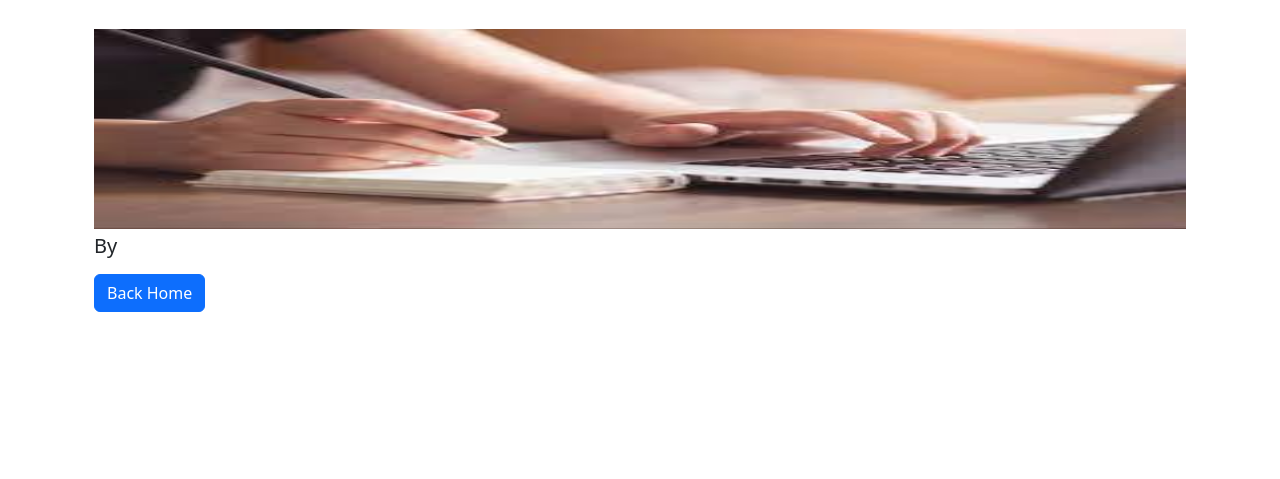
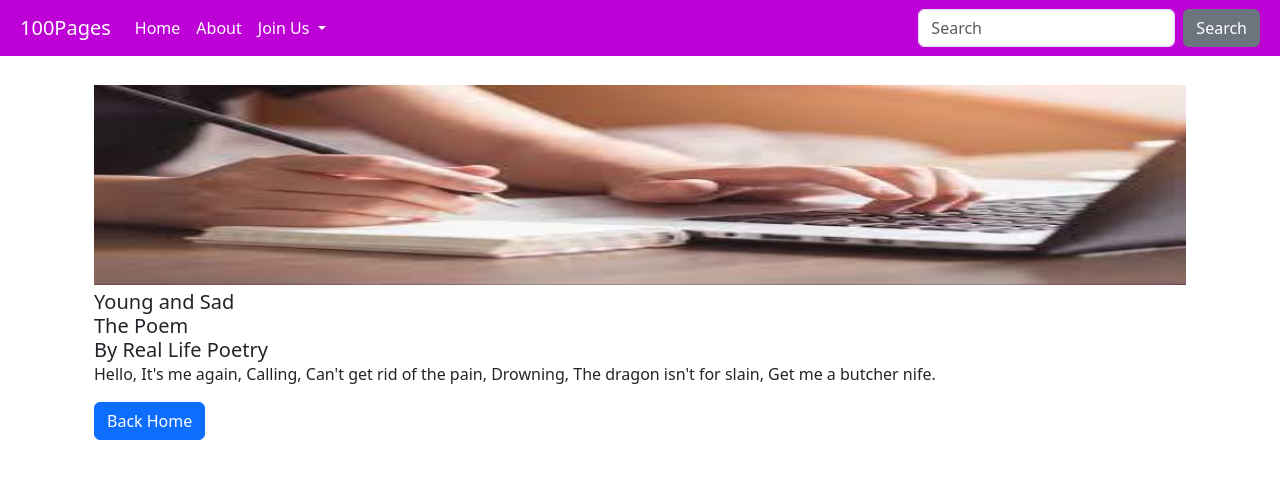
Before and after one commit to Kiprotich-Code/100Pages, a Django app: a page that uses main/templates/index.html in a window 1280 px wide. Shown: the top 479 px of the page. Run offline with Django 4.2, Linux system fonts and the light colour scheme; data comes from the database, SQL or seed files in the repository.

Commit message:
Initial setup for templates

```diff
--- a/main/blog/urls.py
+++ b/main/blog/urls.py
@@ -7,5 +7,5 @@
     # Urls for the Posts model
     path('posts/', views.post_list, name="posts"),
     path('add_post/', views.add_posts, name="add_post"),
-    path('post_detail/ <int:id>', views.post_detail, name="post_detail"),
+    path('post_detail/ <id>', views.post_detail, name="post_detail"),
 ]
--- a/main/blog/views.py
+++ b/main/blog/views.py
@@ -35,7 +35,5 @@
 # Detail view for post
 def post_detail(request, id):
     context = {}
-    posts = Posts.objects.get(pk=id)
-
-    context['posts'] = posts
+    context['posts'] = Posts.objects.get(id = id)
     return render(request, 'blog/post_detail.html', context)
--- a/main/templates/blog/post_detail.html
+++ b/main/templates/blog/post_detail.html
@@ -2,14 +2,14 @@
 {% load static %}
 
 {% block content %}
-<div class="container p-4 bg-outline-secondary">
+<div class="container p-md-4 bg-outline-secondary">
     <img src="{% static 'images/img.jpeg'%}" class="card-img-top" alt="image" style="height: 200px; margin: 5px auto;">
     <div class="card-body">
-      <h5 class="card-title">{{post.title}}</h5>
-      <h5 class="card-title">{{post.subtitle}}</h5>
-      <h5 class="card-title">By {{post.author}}</h5>
-      <p class="card-text">{{post.post}}</p>
-      <a href="#" class="btn btn-primary">Back Home</a>
+      <h5 class="card-title">{{posts.title}}</h5>
+      <h5 class="card-title">{{posts.subtitle}}</h5>
+      <h5 class="card-title">By {{posts.author}}</h5>
+      <p class="card-text">{{posts.post}}</p>
+      <a class="btn btn-primary" href="{%url 'posts'%}">Back Home</a>
     </div>
 </div>
 {% endblock %}
--- a/main/templates/index.html
+++ b/main/templates/index.html
@@ -7,8 +7,43 @@
     <link href="https://cdn.jsdelivr.net/npm/bootstrap@5.3.2/dist/css/bootstrap.min.css" rel="stylesheet" integrity="sha384-T3c6CoIi6uLrA9TneNEoa7RxnatzjcDSCmG1MXxSR1GAsXEV/Dwwykc2MPK8M2HN" crossorigin="anonymous">
 </head>
 <body>
+  <nav class="navbar navbar-expand-lg p-sm-2" style="background-color: #bd00d6;">
+    <div class="container-fluid">
+      <a class="navbar-brand text-white" href="#">100Pages</a>
+      <button class="navbar-toggler" type="button" data-bs-toggle="collapse" data-bs-target="#navbarSupportedContent" aria-controls="navbarSupportedContent" aria-expanded="false" aria-label="Toggle navigation">
+        <span class="navbar-toggler-icon"></span>
+      </button>
+      <div class="collapse navbar-collapse" id="navbarSupportedContent">
+        <ul class="navbar-nav me-auto mb-2 mb-lg-0">
+          <li class="nav-item">
+            <a class="nav-link text-white active" aria-current="page" href="#">Home</a>
+          </li>
+          <li class="nav-item">
+            <a class="nav-link text-white"  href="#">About</a>
+          </li>
+          <li class="nav-item dropdown">
+            <a class="nav-link text-white dropdown-toggle" href="#" role="button" data-bs-toggle="dropdown" aria-expanded="false">
+              Join Us
+            </a>
+            <ul class="dropdown-menu">
+              <li><a class="dropdown-item" href="#">Signup</a></li>
+              <li><a class="dropdown-item" href="#">Subscribe</a></li>
+              <li><hr class="dropdown-divider"></li>
+              <li><a class="dropdown-item" href="#">Donate</a></li>
+            </ul>
+          </li>
+        </ul>
+        <form class="d-flex" role="search">
+          <input class="form-control me-2" type="search" placeholder="Search" aria-label="Search">
+          <button class="btn btn-secondary" type="submit">Search</button>
+        </form>
+      </div>
+    </div>
+  </nav>
   {% block content %}
   <h2>Welcome to Our Home Page</h2>
   {% endblock %}
+
+  <script src="https://cdn.jsdelivr.net/npm/bootstrap@5.3.2/dist/js/bootstrap.bundle.min.js" integrity="sha384-C6RzsynM9kWDrMNeT87bh95OGNyZPhcTNXj1NW7RuBCsyN/o0jlpcV8Qyq46cDfL" crossorigin="anonymous"></script>
 </body>
 </html>
```
Also changed, not shown: main/templates/blog/posts.html (+6 -6 lines).
